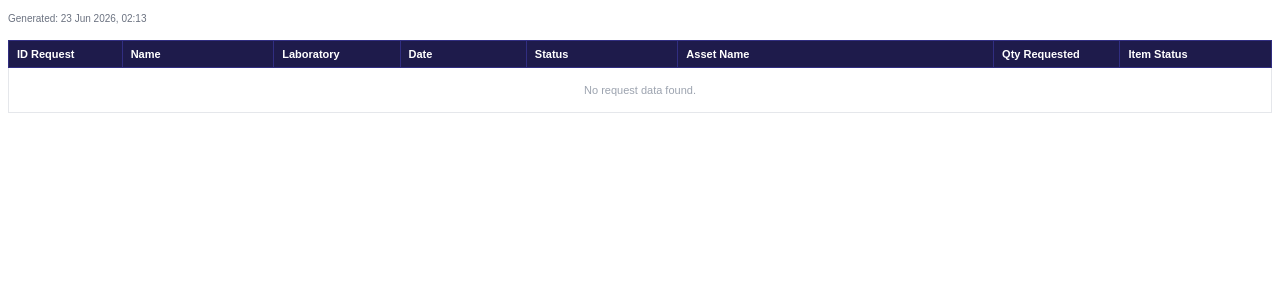
After one commit to Novals99/ICT-Laboratory, a Laravel app: template resources/views/exports/requestlab_pdf.blade.php in a window 1280 px wide. The commit adds this page. Shown: the top 300 px of the page. Run offline with Laravel 12, Linux system fonts and the light colour scheme; the template is opened without the code that fills it, so the values that code supplies are empty.

Commit message:
feat: implement RequestLabExport class and create associated PDF and Blade views for laboratory data reporting

```diff
--- /dev/null
+++ b/resources/views/exports/requestlab_pdf.blade.php
@@ -0,0 +1,182 @@
+<!DOCTYPE html>
+<html>
+
+<head>
+    <meta charset="utf-8">
+    <style>
+        body {
+            font-family: Arial, sans-serif;
+            font-size: 11px;
+            color: #111827;
+        }
+
+        h2 {
+            font-size: 16px;
+            margin-bottom: 4px;
+        }
+
+        .generated {
+            font-size: 10px;
+            color: #6b7280;
+            margin-bottom: 16px;
+        }
+
+        table {
+            width: 100%;
+            border-collapse: collapse;
+            margin-bottom: 20px;
+        }
+
+        thead tr th {
+            background-color: #1e1b4b;
+            color: #ffffff;
+            text-align: left;
+            padding: 7px 8px;
+            font-size: 11px;
+            border: 1px solid #312e81;
+        }
+
+        td {
+            padding: 6px 8px;
+            border: 1px solid #e5e7eb;
+            vertical-align: top;
+        }
+
+        /* Baris grup header (info request) */
+        .row-request td {
+            background-color: #eff6ff;
+            font-weight: bold;
+        }
+
+        /* Baris sub-item (detail barang) */
+        .row-item td {
+            background-color: #ffffff;
+        }
+
+        .row-item td:first-child {
+            padding-left: 20px;
+            color: #374151;
+        }
+
+        /* Badge status request */
+        .badge {
+            display: inline-block;
+            padding: 2px 8px;
+            border-radius: 4px;
+            font-size: 10px;
+            font-weight: bold;
+        }
+
+        .badge-done       { background: #d1fae5; color: #065f46; }
+        .badge-pending    { background: #fef3c7; color: #92400e; }
+        .badge-partial    { background: #dbeafe; color: #1e40af; }
+        .badge-rejected   { background: #fee2e2; color: #991b1b; }
+        .badge-approved   { background: #d1fae5; color: #065f46; }
+
+        /* kolom item-status */
+        .item-approved { color: #059669; font-weight: bold; }
+        .item-rejected { color: #dc2626; font-weight: bold; }
+        .item-pending  { color: #d97706; font-weight: bold; }
+
+        .no-items { color: #9ca3af; font-style: italic; }
+    </style>
+</head>
+
+<body>
+    <h2>{{ $title }}</h2>
+    <p class="generated">Generated: {{ now()->format('d M Y, H:i') }}</p>
+
+    <table>
+        <thead>
+            <tr>
+                <th style="width:9%">ID Request</th>
+                <th style="width:12%">Name</th>
+                <th style="width:10%">Laboratory</th>
+                <th style="width:10%">Date</th>
+                <th style="width:12%">Status</th>
+                <th style="width:25%">Asset Name</th>
+                <th style="width:10%">Qty Requested</th>
+                <th style="width:12%">Item Status</th>
+            </tr>
+        </thead>
+        <tbody>
+            @forelse($requests as $req)
+                @if(count($req['items']) > 0)
+                    @foreach($req['items'] as $i => $item)
+                        @if($i === 0)
+                        {{-- Baris pertama: tampilkan info request + item pertama --}}
+                        <tr class="row-request">
+                            <td>{{ $req['request_id'] }}</td>
+                            <td>{{ $req['name'] }}</td>
+                            <td>{{ $req['laboratory'] }}</td>
+                            <td>{{ $req['date'] }}</td>
+                            <td>
+                                @php
+                                    $statusLower = strtolower($req['status']);
+                                    $badgeClass = match(true) {
+                                        str_contains($statusLower, 'done')     => 'badge-done',
+                                        str_contains($statusLower, 'partial')  => 'badge-partial',
+                                        str_contains($statusLower, 'pending')  => 'badge-pending',
+                                        str_contains($statusLower, 'rejected') => 'badge-rejected',
+                                        default                                => 'badge-pending',
+                                    };
+                                @endphp
+                                <span class="badge {{ $badgeClass }}">{{ $req['status'] }}</span>
+                            </td>
+                            <td>{{ $item['asset_name'] }}</td>
+                            <td style="text-align:center">{{ $item['qty'] }}</td>
+                            <td>
+                                @php $cl = strtolower($item['item_status']); @endphp
+                                <span class="item-{{ $cl }}">{{ $item['item_status'] }}</span>
+                            </td>
+                        </tr>
+                        @else
+                        {{-- Baris item selanjutnya: kolom request dikosongkan --}}
+                        <tr class="row-item">
+                            <td></td>
+                            <td></td>
+                            <td></td>
+                            <td></td>
+                            <td></td>
+                            <td>{{ $item['asset_name'] }}</td>
+                            <td style="text-align:center">{{ $item['qty'] }}</td>
+                            <td>
+                                @php $cl = strtolower($item['item_status']); @endphp
+                                <span class="item-{{ $cl }}">{{ $item['item_status'] }}</span>
+                            </td>
+                        </tr>
+                        @endif
+                    @endforeach
+                @else
+                    {{-- Request tanpa item --}}
+                    <tr class="row-request">
+                        <td>{{ $req['request_id'] }}</td>
+                        <td>{{ $req['name'] }}</td>
+                        <td>{{ $req['laboratory'] }}</td>
+                        <td>{{ $req['date'] }}</td>
+                        <td>
+                            @php
+                                $statusLower = strtolower($req['status']);
+                                $badgeClass = match(true) {
+                                    str_contains($statusLower, 'done')     => 'badge-done',
+                                    str_contains($statusLower, 'partial')  => 'badge-partial',
+                                    str_contains($statusLower, 'pending')  => 'badge-pending',
+                                    str_contains($statusLower, 'rejected') => 'badge-rejected',
+                                    default                                => 'badge-pending',
+                                };
+                            @endphp
+                            <span class="badge {{ $badgeClass }}">{{ $req['status'] }}</span>
+                        </td>
+                        <td colspan="3" class="no-items">No items requested</td>
+                    </tr>
+                @endif
+            @empty
+                <tr>
+                    <td colspan="8" style="text-align:center; color:#9ca3af; padding: 16px;">No request data found.</td>
+                </tr>
+            @endforelse
+        </tbody>
+    </table>
+</body>
+
+</html>
--- a/resources/views/pages/laboratory/index.blade.php
+++ b/resources/views/pages/laboratory/index.blade.php
@@ -106,7 +106,7 @@ $wizardComponents = \App\Models\Asset::where('asset_category', 'component-pc')
 
                         <x-table.td>
                             @forelse($staffUsers as $s)
-                                <span class="m-0.5 inline-block rounded-md bg-indigo-50 px-2 py-0.5 text-xs font-semibold text-indigo-700 dark:bg-indigo-900/30 dark:text-indigo-300">
+                                <span class="m-0.5 inline-block rounded-md bg-indigo-600 px-2 py-0.5 text-xs font-semibold text-white dark:bg-indigo-500 dark:text-white">
                                     {{ $s->name }}
                                 </span>
                             @empty
```
Also changed, not shown: app/Exports/RequestLabExport.php (+115 -19 lines).
